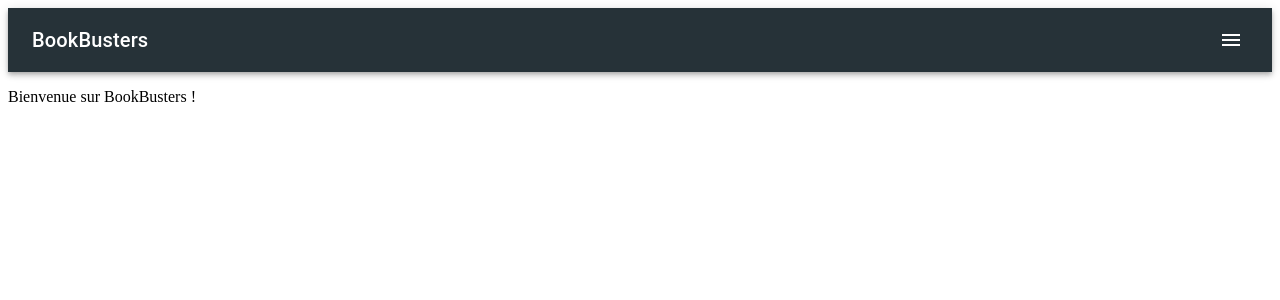
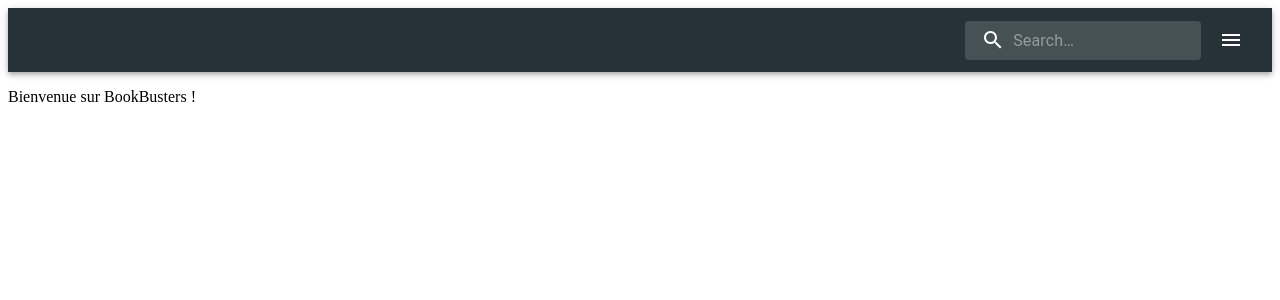
Before and after one commit to ElodieFaivre/2022-bookbusters, a React (Create React App) app in the folder FRONT/bookbustersfront/: page / in a window 1280 px wide. Shown: the top 300 px of the page. Built offline with nearby package versions, Linux system fonts and the light colour scheme.

Commit message:
Test searchBar and MUI

```diff
--- a/FRONT/bookbustersfront/src/components/Header/Header.js
+++ b/FRONT/bookbustersfront/src/components/Header/Header.js
@@ -4,8 +4,9 @@
   Box,
   Toolbar,
   Typography,
-  IconButton
+  IconButton,
 } from '@mui/material';
+import SearchBar from '../SearchBar/SearchBar';
 import MenuIcon from '@mui/icons-material/Menu';
 
 export default function Header() {
@@ -13,15 +14,16 @@
     <Box sx={{ flexGrow: 1 }}>
       <AppBar position="static">
         <Toolbar className="header">
-          <Typography variant="h6" component="div" sx={{ flexGrow: 1 }}>
-            BookBusters
+          <Typography variant="h8" component="div" sx={{ flexGrow: 1 }}>
+
           </Typography>
+          <SearchBar />
           <IconButton
             size="small"
             edge="start"
             color="inherit"
             aria-label="menu"
-            // sx={{ mr: 0 }}
+            sx={{ mr: 0 }}
           >
             <MenuIcon />
            </IconButton>
--- /dev/null
+++ b/FRONT/bookbustersfront/src/components/SearchBar/SearchBar.js
@@ -0,0 +1,58 @@
+import { InputBase } from '@mui/material';
+import { styled, alpha } from '@mui/material/styles';
+import SearchIcon from '@mui/icons-material/Search';
+import './searchBar.scss';
+
+const Search = styled('div')(({ theme }) => ({
+    position: 'relative',
+    borderRadius: theme.shape.borderRadius,
+    backgroundColor: alpha(theme.palette.common.white, 0.15),
+    '&:hover': {
+      backgroundColor: alpha(theme.palette.common.white, 0.25),
+    },
+    marginRight: theme.spacing(2),
+    marginLeft: 0,
+    width: '100%',
+    [theme.breakpoints.up('sm')]: {
+      marginLeft: theme.spacing(3),
+      width: 'auto',
+    },
+  }));
+
+  const SearchIconWrapper = styled('div')(({ theme }) => ({
+    padding: theme.spacing(0, 2),
+    height: '100%',
+    position: 'absolute',
+    pointerEvents: 'none',
+    display: 'flex',
+    alignItems: 'center',
+    justifyContent: 'center',
+  }));
+
+  const StyledInputBase = styled(InputBase)(({ theme }) => ({
+    color: 'inherit',
+    '& .MuiInputBase-input': {
+      padding: theme.spacing(1, 1, 1, 0),
+      // vertical padding + font size from searchIcon
+      paddingLeft: `calc(1em + ${theme.spacing(4)})`,
+      transition: theme.transitions.create('width'),
+      width: '100%',
+      [theme.breakpoints.up('md')]: {
+        width: '20ch',
+      },
+    },
+  }));
+
+  export default function SearchBar() {
+    return (
+        <Search className='search-container'>
+            <SearchIconWrapper>
+            <SearchIcon />
+            </SearchIconWrapper>
+            <StyledInputBase
+            placeholder="Search…"
+            inputProps={{ 'aria-label': 'search' }}
+            />
+        </Search>
+    );
+  }
--- /dev/null
+++ b/FRONT/bookbustersfront/src/components/SearchBar/searchBar.scss
@@ -0,0 +1,3 @@
+.search-container {
+    width: 40%;
+}
```
Also changed, not shown: FRONT/bookbustersfront/src/styles/index.scss (+8 -8 lines).
